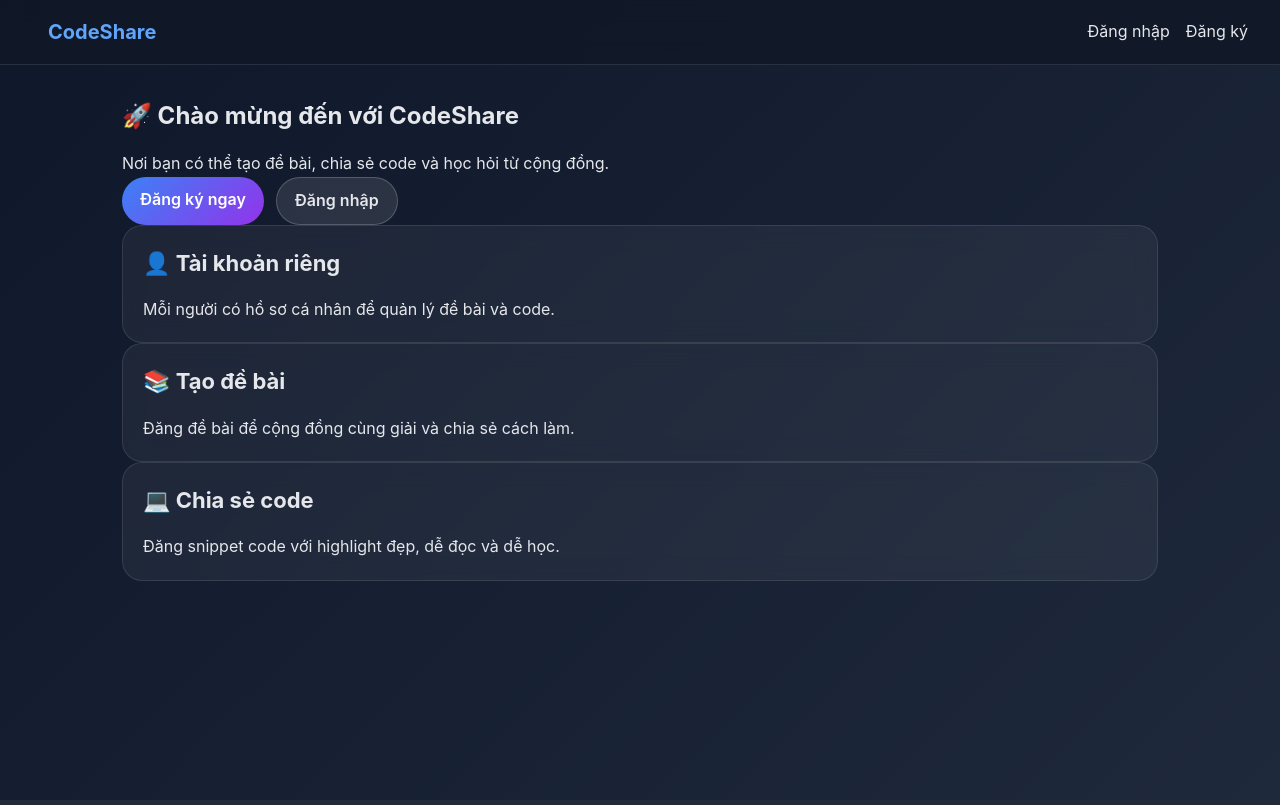
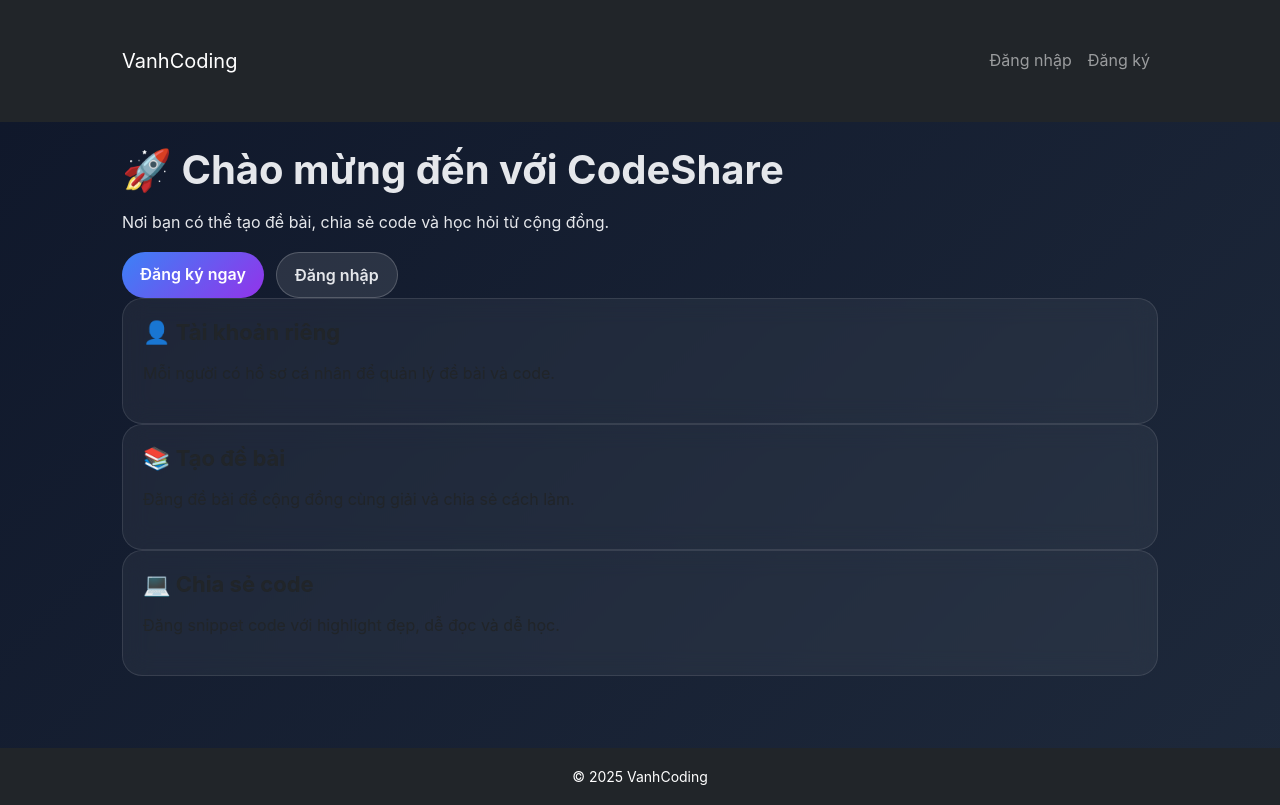
Before and after one commit to pvananh2805/rooff, a Flask app: page / in a window 1280 px wide. Run offline with Flask 3, Linux system fonts and the light colour scheme; parts of the project's set-up code (start-up, migrations or seed data) failed here and were passed over; some libraries are stand-ins or nearby versions.

Commit message:
Update base.html

```diff
--- a/templates/base.html
+++ b/templates/base.html
@@ -2,27 +2,43 @@
 <html lang="vi">
   <head>
     <meta charset="utf-8">
-  <title>CodeShare</title>
+    <title>{% block title %}VanhCoding{% endblock %}</title>
+    <link href="https://cdn.jsdelivr.net/npm/bootstrap@5.3.2/dist/css/bootstrap.min.css" rel="stylesheet">
     <link rel="stylesheet" href="{{ url_for('static', filename='style.css') }}">
-  <link rel="stylesheet" href="https://cdn.jsdelivr.net/npm/prismjs@1/themes/prism-tomorrow.css">
-  <script src="https://cdn.jsdelivr.net/npm/prismjs@1/prism.js"></script>
-  <script src="https://cdn.jsdelivr.net/npm/prismjs@1/components/prism-python.min.js"></script>
-  <script src="https://cdn.jsdelivr.net/npm/prismjs@1/components/prism-javascript.min.js"></script>
   </head>
-<body>
-  <nav class="nav">
-    <a href="{{ url_for('problems.list_problems') }}" class="brand">CodeShare</a>
-    <div class="grow"></div>
+  <body class="bg-light">
+    <nav class="navbar navbar-expand-lg navbar-dark bg-dark">
+      <div class="container">
+        <a class="navbar-brand" href="{{ url_for('home') }}">VanhCoding</a>
+        <div class="collapse navbar-collapse">
+          <ul class="navbar-nav ms-auto">
             {% if current_user.is_authenticated %}
-      <span>👤 {{ current_user.handle }}</span>
-      <a href="{{ url_for('auth.logout') }}">Đăng xuất</a>
+              <li class="nav-item"><a class="nav-link" href="{{ url_for('user.profile', handle=current_user.handle) }}">👤 {{ current_user.handle }}</a></li>
+              <li class="nav-item"><a class="nav-link" href="{{ url_for('auth.logout') }}">Đăng xuất</a></li>
             {% else %}
-      <a href="{{ url_for('auth.login') }}">Đăng nhập</a>
-      <a href="{{ url_for('auth.register') }}">Đăng ký</a>
+              <li class="nav-item"><a class="nav-link" href="{{ url_for('auth.login') }}">Đăng nhập</a></li>
+              <li class="nav-item"><a class="nav-link" href="{{ url_for('auth.register') }}">Đăng ký</a></li>
             {% endif %}
+          </ul>
+        </div>
+      </div>
     </nav>
-  <main class="container">
+
+    <main class="container py-4">
+      {% with messages = get_flashed_messages() %}
+        {% if messages %}
+          <div class="alert alert-info">
+            {% for msg in messages %}
+              <div>{{ msg }}</div>
+            {% endfor %}
+          </div>
+        {% endif %}
+      {% endwith %}
       {% block content %}{% endblock %}
     </main>
+
+    <footer class="bg-dark text-white text-center py-3 mt-5">
+      <small>© 2025 VanhCoding</small>
+    </footer>
   </body>
 </html>
```
Lines whose indentation alone changed are shown as unchanged.
